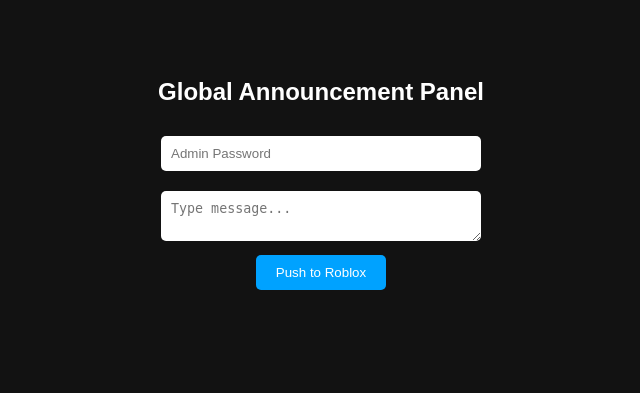
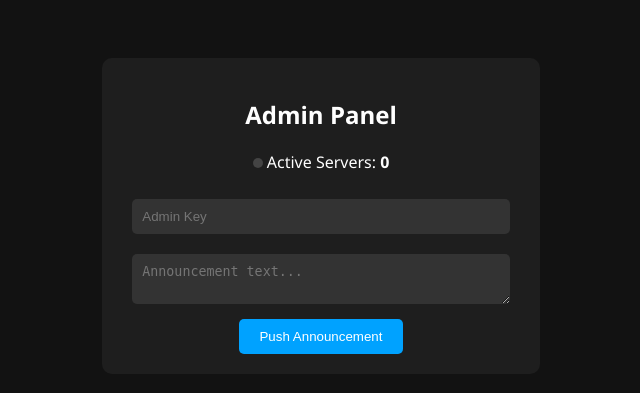
Before and after one commit to stan2tuff/admin-system, a Flask app: page / in a window 1280 px wide. Shown: the top 393 px of the page, without its empty margins (319-959 px from the left). Run offline with Flask 3, Linux system fonts and the light colour scheme.

Commit message:
Update index.html

```diff
--- a/templates/index.html
+++ b/templates/index.html
@@ -1,32 +1,45 @@
 <!DOCTYPE html>
 <html>
 <head>
-    <title>Admin Panel</title>
+    <title>Admin Dashboard</title>
     <style>
-        body { font-family: sans-serif; background: #121212; color: white; text-align: center; padding: 50px; }
-        input, textarea { width: 300px; padding: 10px; margin: 10px; border-radius: 5px; border: none; }
-        button { padding: 10px 20px; background: #00a2ff; border: none; color: white; cursor: pointer; border-radius: 5px; }
+        body { font-family: 'Segoe UI', sans-serif; background: #121212; color: white; text-align: center; }
+        .box { background: #1e1e1e; padding: 20px; border-radius: 10px; display: inline-block; margin-top: 50px; }
+        .status-dot { height: 10px; width: 10px; background-color: #444; border-radius: 50%; display: inline-block; }
+        .online { background-color: #00ff00; box-shadow: 0 0 8px #00ff00; }
+        input, textarea { width: 90%; padding: 10px; margin: 10px 0; border-radius: 5px; border: none; background: #333; color: white; }
+        button { background: #00a2ff; color: white; border: none; padding: 10px 20px; border-radius: 5px; cursor: pointer; }
     </style>
 </head>
 <body>
-    <h2>Global Announcement Panel</h2>
-    <input type="password" id="pass" placeholder="Admin Password"><br>
-    <textarea id="msg" placeholder="Type message..."></textarea><br>
-    <button onclick="send()">Push to Roblox</button>
-    <p id="status"></p>
+    <div class="box">
+        <h2>Admin Panel</h2>
+        <p><span id="dot" class="status-dot"></span> Active Servers: <b id="serverCount">0</b></p>
+        <input type="password" id="pw" placeholder="Admin Key">
+        <textarea id="msg" placeholder="Announcement text..."></textarea><br>
+        <button onclick="send()">Push Announcement</button>
+    </div>
 
     <script>
+        // Update server count every 5 seconds
+        async function updateStats() {
+            const res = await fetch('/server-stats');
+            const data = await res.json();
+            document.getElementById('serverCount').innerText = data.count;
+            document.getElementById('dot').className = data.count > 0 ? "status-dot online" : "status-dot";
+        }
+        setInterval(updateStats, 5000);
+
         async function send() {
-            const status = document.getElementById('status');
-            const response = await fetch('/set-announcement', {
+            const res = await fetch('/set-announcement', {
                 method: 'POST',
                 headers: {'Content-Type': 'application/json'},
                 body: JSON.stringify({
-                    message: document.getElementById('msg').value,
-                    password: document.getElementById('pass').value
+                    password: document.getElementById('pw').value,
+                    message: document.getElementById('msg').value
                 })
             });
-            status.innerText = response.ok ? "Success!" : "Failed!";
+            alert(res.ok ? "Sent!" : "Error!");
         }
     </script>
 </body>
```
